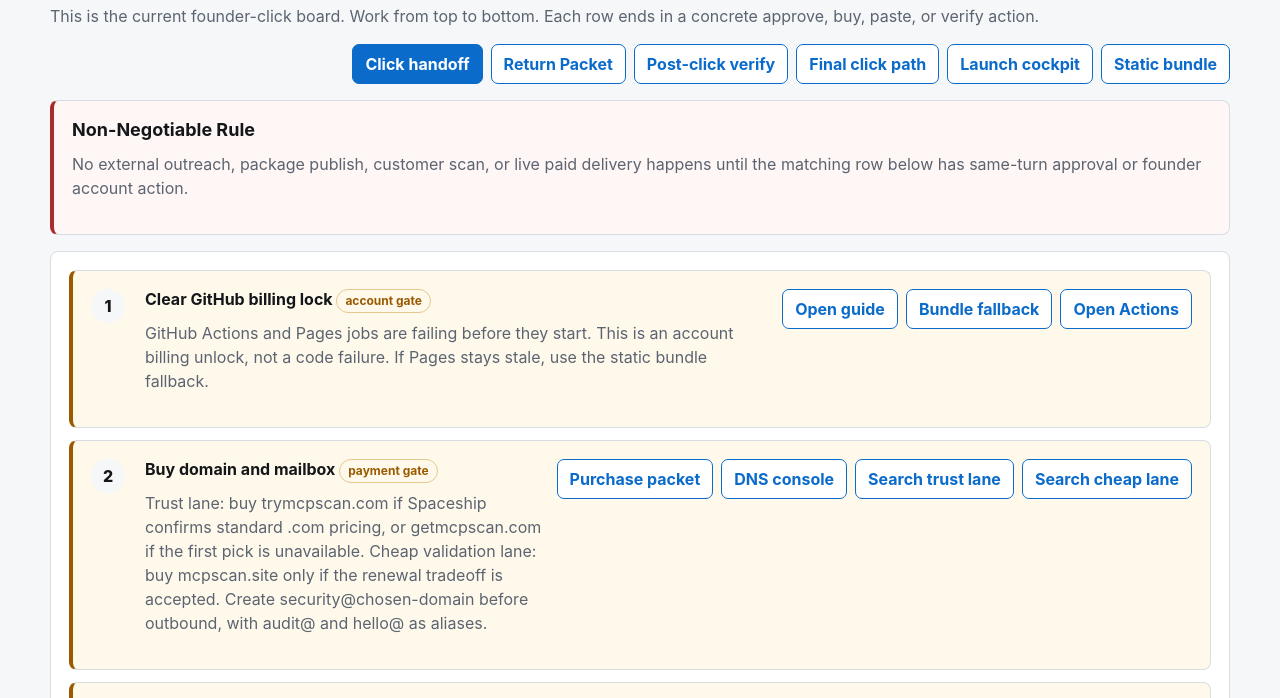
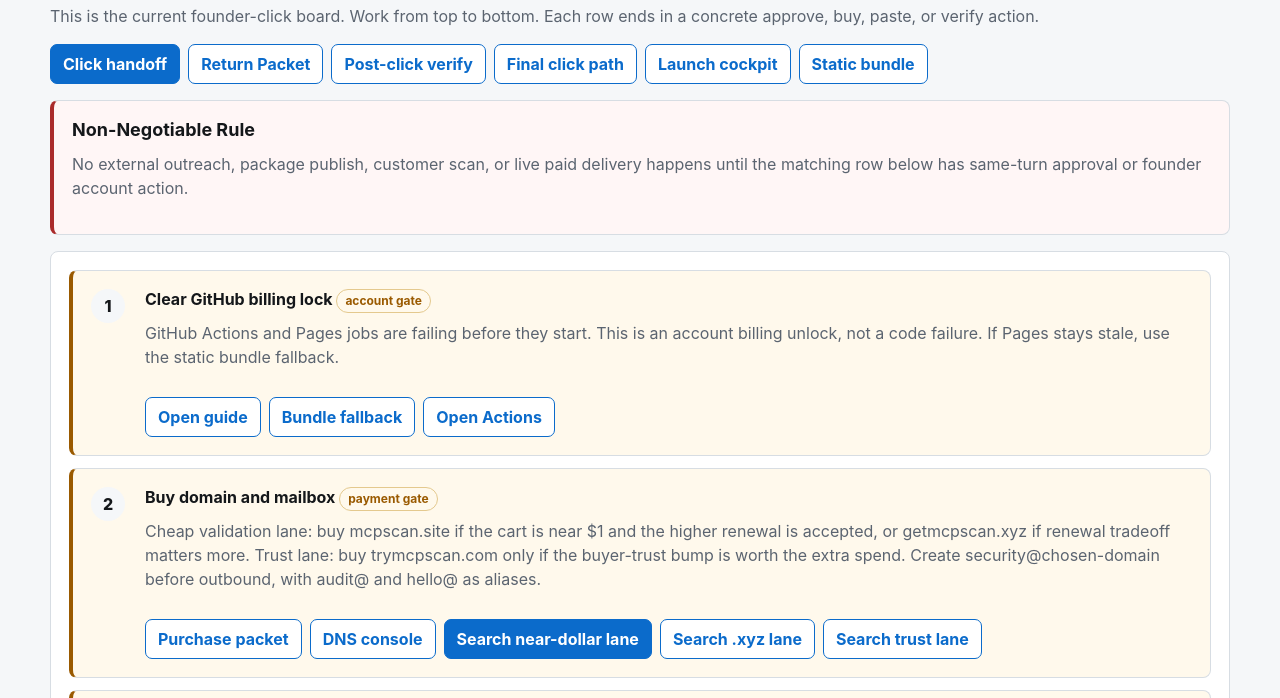
Before and after one commit to Davidleeops/mcpscan, a website: page ops/launch-approval-queue.html in a window 1280 px wide. Shown: the part 98-796 px from the top of the page. Drawn offline with Linux system fonts and the light colour scheme.

Commit message:
Surface live launch blockers

```diff
--- a/ops/launch-approval-queue.html
+++ b/ops/launch-approval-queue.html
@@ -17,12 +17,13 @@
       .stack { display: grid; gap: 16px; }
       section, article { background: var(--panel); border: 1px solid var(--line); border-radius: 8px; padding: 18px; }
       .queue { display: grid; gap: 12px; }
-      .item { display: grid; grid-template-columns: 42px 1fr minmax(190px, auto); gap: 12px; align-items: start; }
+      .item { display: grid; grid-template-columns: 42px minmax(0, 1fr); gap: 12px; align-items: start; }
       .num { width: 34px; height: 34px; display: grid; place-items: center; border-radius: 999px; background: var(--soft); color: var(--ink); font-weight: 800; }
       .ready { border-left: 4px solid var(--good); background: #f3fbf6; }
       .warn { border-left: 4px solid var(--warn); background: #fff9ec; }
       .danger { border-left: 4px solid var(--danger); background: #fff6f6; }
-      .actions { display: flex; flex-wrap: wrap; gap: 8px; justify-content: flex-end; }
+      .actions { display: flex; flex-wrap: wrap; gap: 8px; justify-content: flex-start; }
+      .item > .actions { grid-column: 2 / -1; }
       a.button, button.copy { display: inline-flex; min-height: 38px; align-items: center; justify-content: center; border: 1px solid var(--accent); border-radius: 7px; padding: 9px 12px; color: var(--accent); background: #ffffff; font-weight: 700; text-decoration: none; cursor: pointer; }
       a.button.primary { color: #ffffff; background: var(--accent); }
       table { border-collapse: collapse; width: 100%; }
@@ -62,9 +63,9 @@
           <div class="num">2</div>
           <div>
             <h3>Buy domain and mailbox <span class="tag warn">payment gate</span></h3>
-            <p>Trust lane: buy trymcpscan.com if Spaceship confirms standard .com pricing, or getmcpscan.com if the first pick is unavailable. Cheap validation lane: buy mcpscan.site only if the renewal tradeoff is accepted. Create security@chosen-domain before outbound, with audit@ and hello@ as aliases.</p>
+            <p>Cheap validation lane: buy mcpscan.site if the cart is near $1 and the higher renewal is accepted, or getmcpscan.xyz if renewal tradeoff matters more. Trust lane: buy trymcpscan.com only if the buyer-trust bump is worth the extra spend. Create security@chosen-domain before outbound, with audit@ and hello@ as aliases.</p>
           </div>
-          <div class="actions"><a class="button" href="domain-mailbox-purchase-packet.html">Purchase packet</a><a class="button" href="domain-email-dns-console.html">DNS console</a><a class="button" href="https://www.spaceship.com/domain-search/?query=trymcpscan.com" target="_blank" rel="noreferrer">Search trust lane</a><a class="button" href="https://www.spaceship.com/domain-search/?query=mcpscan.site" target="_blank" rel="noreferrer">Search cheap lane</a></div>
+          <div class="actions"><a class="button" href="domain-mailbox-purchase-packet.html">Purchase packet</a><a class="button" href="domain-email-dns-console.html">DNS console</a><a class="button primary" href="https://www.spaceship.com/domain-search/?query=mcpscan.site" target="_blank" rel="noreferrer">Search near-dollar lane</a><a class="button" href="https://www.spaceship.com/domain-search/?query=getmcpscan.xyz" target="_blank" rel="noreferrer">Search .xyz lane</a><a class="button" href="https://www.spaceship.com/domain-search/?query=trymcpscan.com" target="_blank" rel="noreferrer">Search trust lane</a></div>
         </article>
 
         <article class="item warn">
--- a/scripts/show-launch-status.mjs
+++ b/scripts/show-launch-status.mjs
@@ -121,6 +121,12 @@ function getLiveActionsState() {
     const active = runs.find((run) => run.status !== "completed");
     if (active) return { state: "INFO", detail: "workflow still running: " + active.workflowName };
     for (const run of runs.filter((item) => item.conclusion === "failure")) {
+      const json = execFileSync("gh", ["run", "view", String(run.databaseId), "--repo", repo, "--json", "jobs,url,workflowName,displayTitle"], { encoding: "utf8", stdio: ["ignore", "pipe", "pipe"] });
+      const viewData = JSON.parse(json);
+      const failedBeforeSteps = viewData.jobs?.some((job) => job.conclusion === "failure" && Array.isArray(job.steps) && job.steps.length === 0);
+      if (failedBeforeSteps) {
+        return { state: "WAIT", detail: `${run.workflowName} failed before repo steps started; clear GitHub billing or account lock` };
+      }
       const view = execFileSync("gh", ["run", "view", String(run.databaseId), "--repo", repo], { encoding: "utf8", stdio: ["ignore", "pipe", "pipe"] });
       if (view.includes("account is locked due to a billing issue")) {
         return { state: "WAIT", detail: "GitHub billing lock is still blocking workflow startup" };
```
